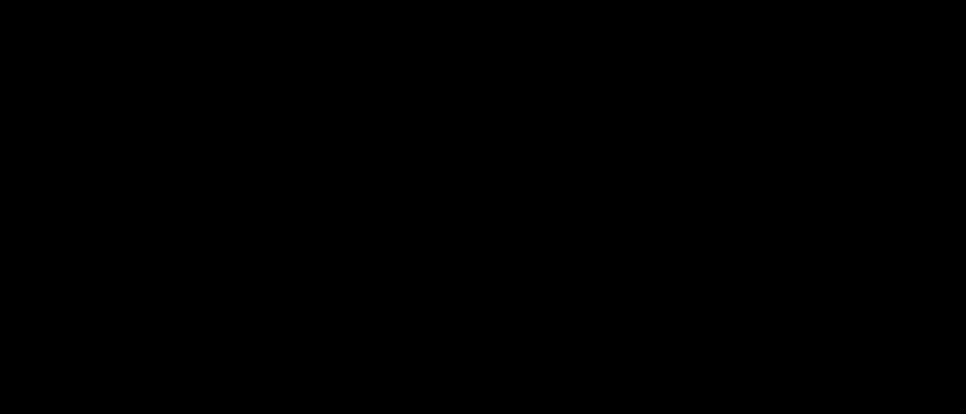
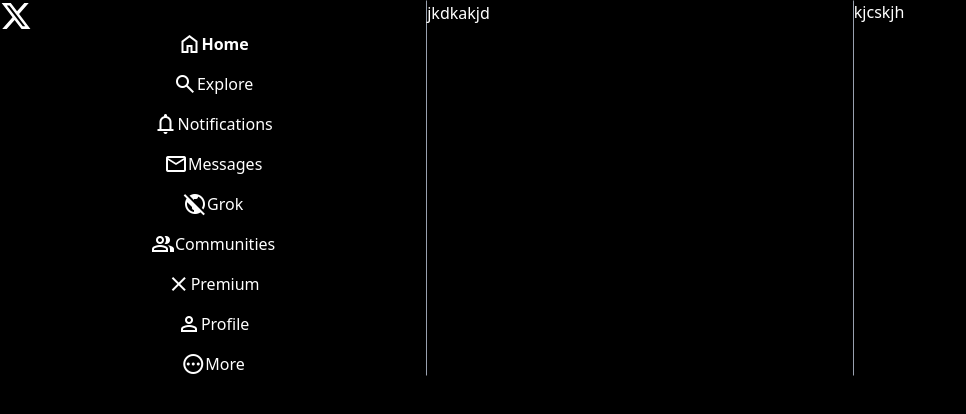
Before and after one commit to ShormiGhosh/twitter-clone-tailwind, a website: page index.html in a window 1280 px wide. Shown: the whole page, without its empty margins (0-966 px from the left). Drawn offline with nearby package versions, Linux system fonts and the light colour scheme.

Commit message:
Fix Material Icons loading and update sidebar layout

```diff
--- a/index.html
+++ b/index.html
@@ -3,13 +3,78 @@
   <head>
     <meta charset="UTF-8" />
     <meta name="viewport" content="width=device-width, initial-scale=1.0" />
-    <link rel="shortcut icon" href="https://abs.twimg.com/favicons/twitter.3.ico">
+    <link
+      rel="stylesheet"
+      href="https://fonts.googleapis.com/css2?family=Material+Symbols+Outlined:opsz,wght,FILL,GRAD@20..48,100..700,0..1,-50..200"
+    />
+    <link
+      rel="shortcut icon"
+      href="https://abs.twimg.com/favicons/twitter.3.ico"
+    />
     <title>Home / X</title>
-    <link rel="stylesheet"  href="./src/output.css" />
+    <link rel="stylesheet" href="./src/output.css" />
   </head>
   <body class="bg-black text-white">
-    <div class="first "></div>
-    <div class="second"></div>
-    <div class="third"></div>
+    <div class="flex container mx-auto">
+      <div class="first w-full sticky top-0">
+        <div class="logo">
+          <svg
+            viewBox="0 0 24 24"
+            aria-hidden="true"
+            class="w-8 invert r-4qtqp9 r-yyyyoo r-dnmrzs r-bnwqim r-lrvibr r-m6rgpd r-lrsllp r-1nao33i r-16y2uox r-8kz0gk"
+          >
+            <g>
+              <path
+                d="M18.244 2.25h3.308l-7.227 8.26 8.502 11.24H16.17l-5.214-6.817L4.99 21.75H1.68l7.73-8.835L1.254 2.25H8.08l4.713 6.231zm-1.161 17.52h1.833L7.084 4.126H5.117z"
+              ></path>
+            </g>
+          </svg>
+        </div>
+        <div class="sidebar">
+          <ul class="flex flex-col gap-4">
+            <li class="flex justify-center items-center">
+              <span class="material-symbols-outlined"> home </span
+              ><span class="font-bold">Home</span>
+            </li>
+            <li class="flex justify-center items-center">
+              <span class="material-symbols-outlined"> search </span
+              ><span class="">Explore</span>
+            </li>
+            <li class="flex justify-center items-center">
+              <span class="material-symbols-outlined"> notifications</span
+              ><span class="">Notifications</span>
+            </li>
+            <li class="flex justify-center items-center">
+              <span class="material-symbols-outlined"> mail</span
+              ><span class="">Messages</span>
+            </li>
+            <li class="flex justify-center items-center">
+              <span class="material-symbols-outlined">public_off</span
+              ><span class="">Grok</span>
+            </li>
+            <li class="flex justify-center items-center">
+              <span class="material-symbols-outlined">group</span
+              ><span class="">Communities</span>
+            </li>
+            <li class="flex justify-center items-center">
+              <span class="material-symbols-outlined"> close</span
+              ><span class="">Premium</span>
+            </li>
+            <li class="flex justify-center items-center">
+              <span class="material-symbols-outlined">person</span
+              ><span class="">Profile</span>
+            </li>
+            <li class="flex justify-center items-center">
+              <span class="material-symbols-outlined"> pending </span
+              ><span class="">More</span>
+            </li>
+          </ul>
+        </div>
+      </div>
+      <div class="second w-full border-[1px] border-x-gray-400 border-y-black">
+        jkdkakjd
+      </div>
+      <div class="third w-full sticky top[50vh]">kjcskjh</div>
+    </div>
   </body>
 </html>
```
Also changed, not shown: src/output.css.
